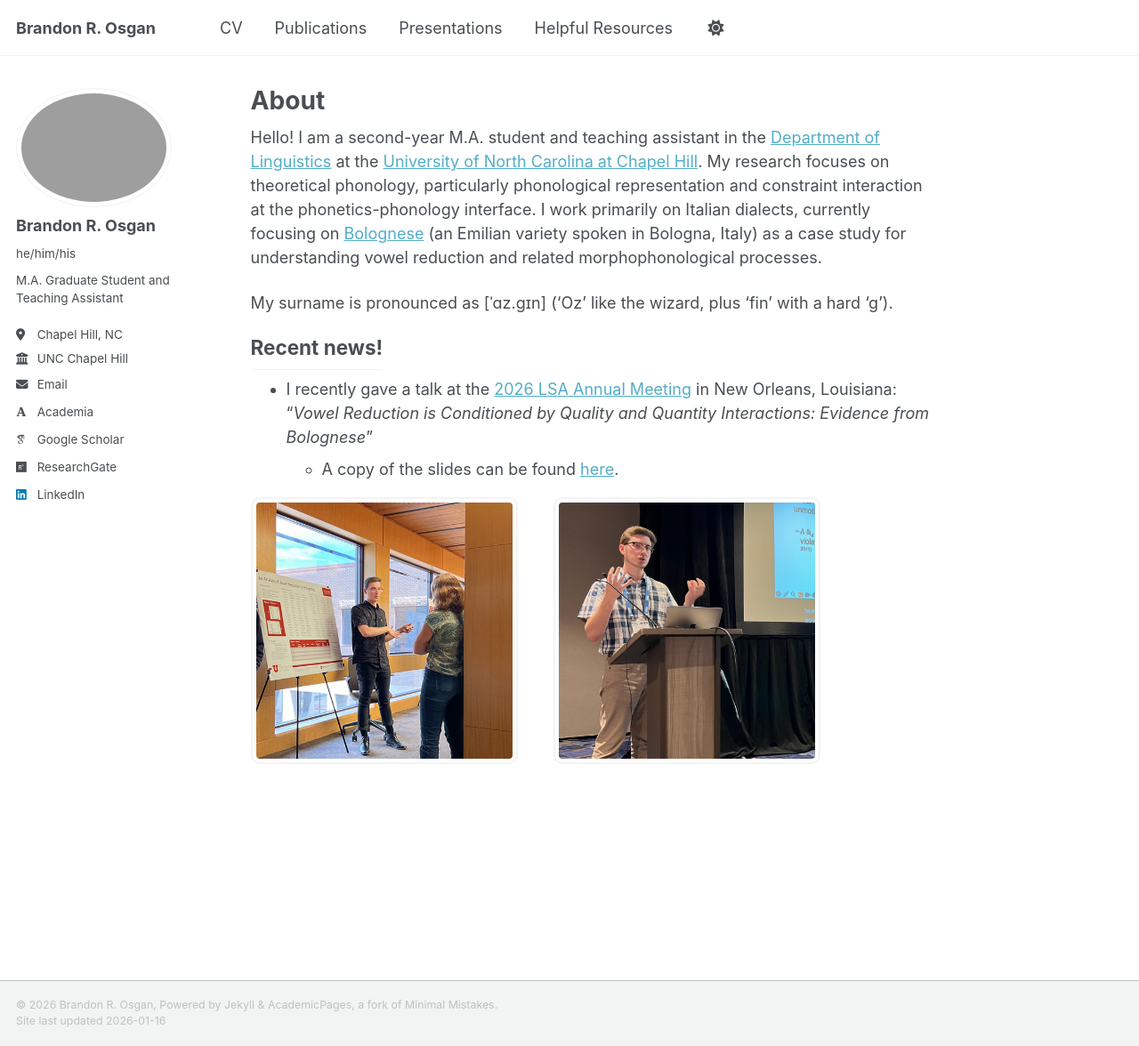
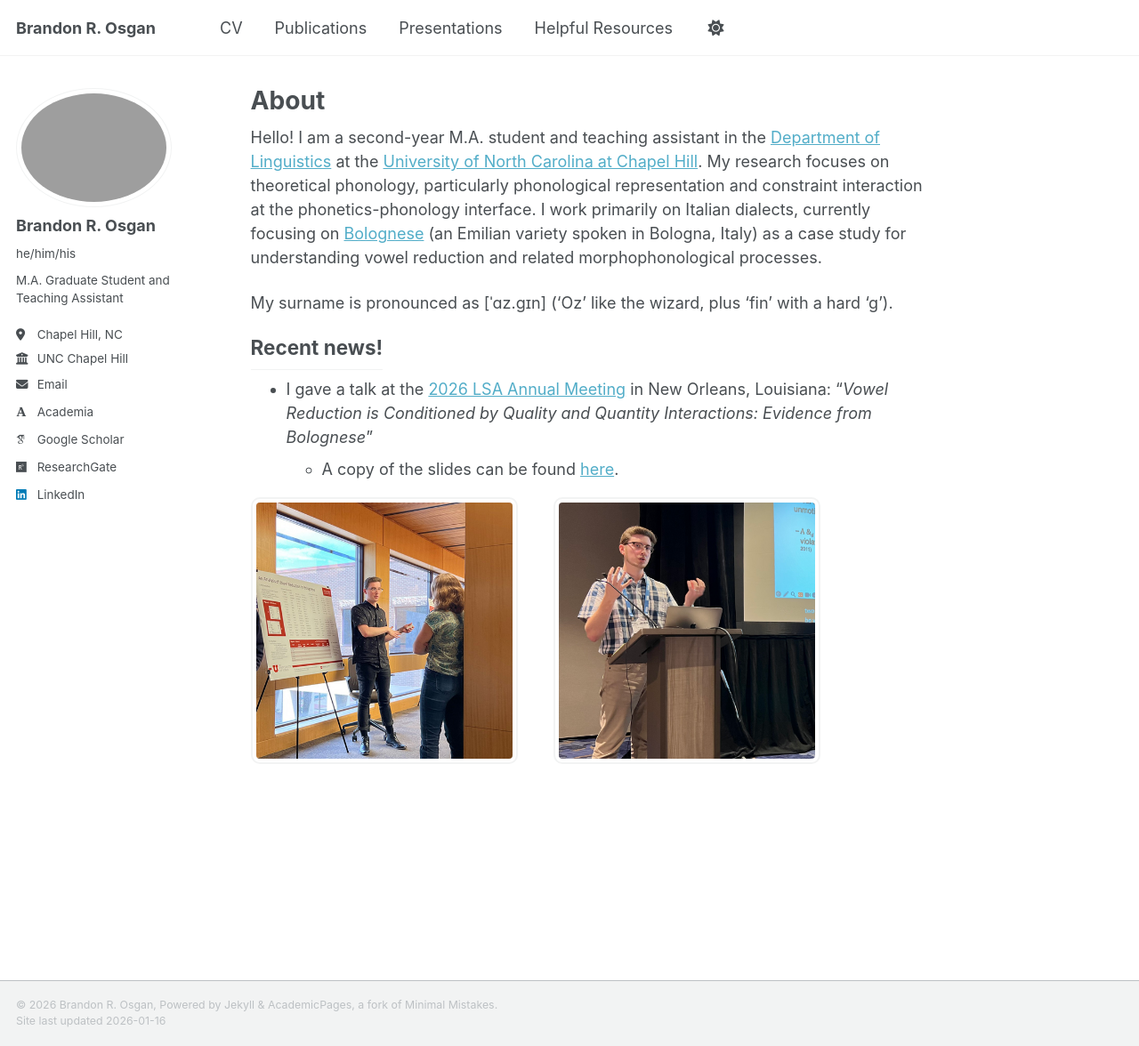
Before and after one commit to bosgan/bosgan.github.io, a Jekyll site: the page built from _pages/about.md, in a window 1280 px wide and 1176 px high. Shown: the whole window at 89% size. Built offline with Jekyll 4.4.1, drawn with Linux system fonts in a browser that asks for light colours; some web fonts are replaced; a script that is not in the unit is left out.

Commit message:
Update about.md

```diff
--- a/_pages/about.md
+++ b/_pages/about.md
@@ -13,7 +13,7 @@
 
 <h2 style="display: inline;">Recent news!</h2>
 
-* I recently gave a talk at the [2026 LSA Annual Meeting](https://web.cvent.com/event/d453188a-a321-46d4-b57e-79d5067e6521/summary) in New Orleans, Louisiana: "_Vowel Reduction is Conditioned by Quality and Quantity
+* I gave a talk at the [2026 LSA Annual Meeting](https://web.cvent.com/event/d453188a-a321-46d4-b57e-79d5067e6521/summary) in New Orleans, Louisiana: "_Vowel Reduction is Conditioned by Quality and Quantity
 Interactions: Evidence from Bolognese_"
   * A copy of the slides can be found [here](/files/LSA_2026_BOsgan_Quality_and_Quantity_Slides.pdf).
 
```
